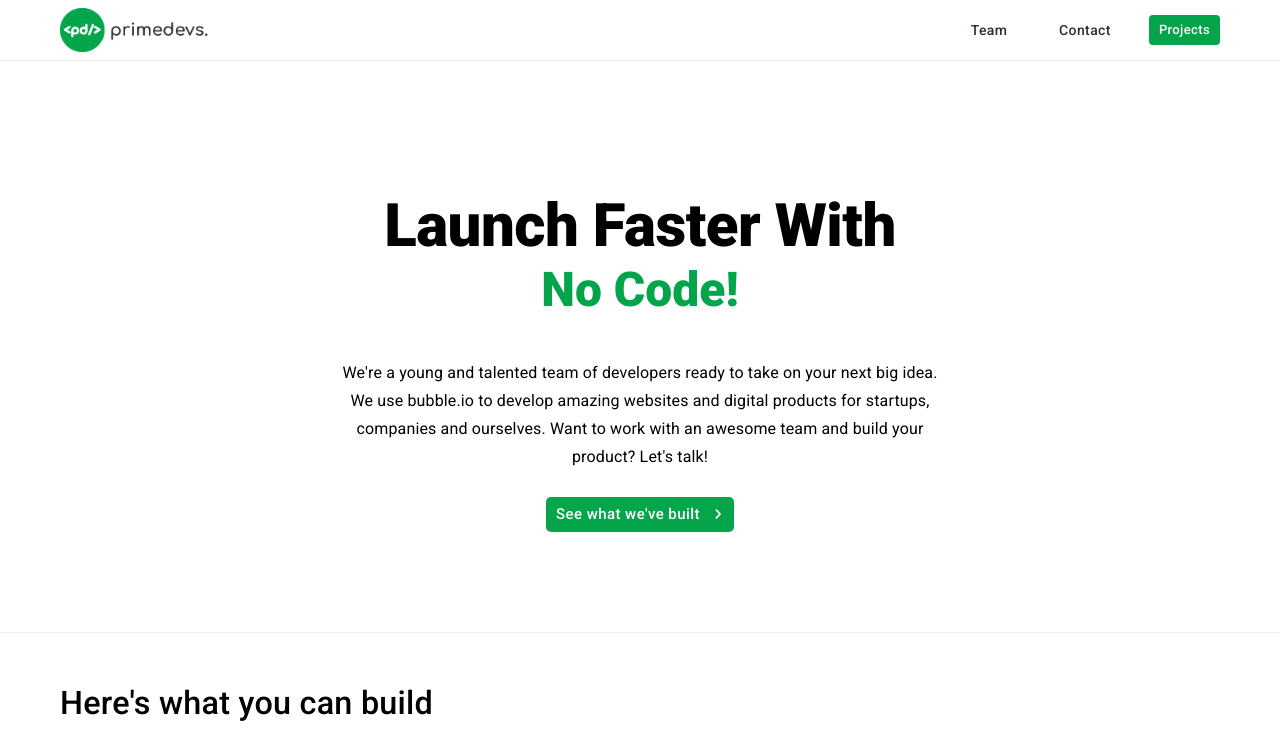
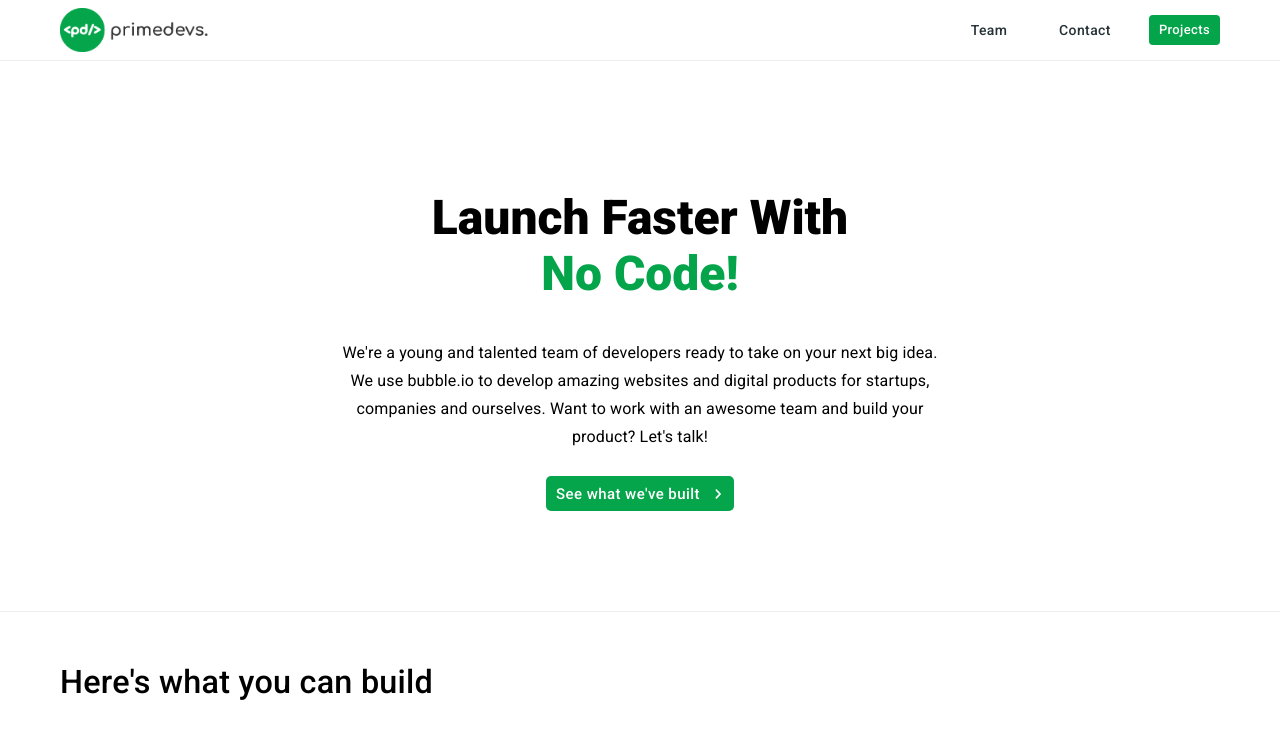
Before and after one commit to primedevs/noticalweb, a Next.js app: page / in a window 1280 px wide. Shown: the top 733 px of the page. Built offline with nearby package versions, Linux system fonts and the light colour scheme.

Commit message:
fixed main text to h3

```diff
--- a/pages/index.js
+++ b/pages/index.js
@@ -41,7 +41,7 @@ export default function Home() {
       <div className={styles.home_section_1}>
         <div className={styles.home_section_1_container}>
           <Typography
-            variant="h2"
+            variant="h3"
             fontWeight={800}
             gutterBottom
             component="div"
```
